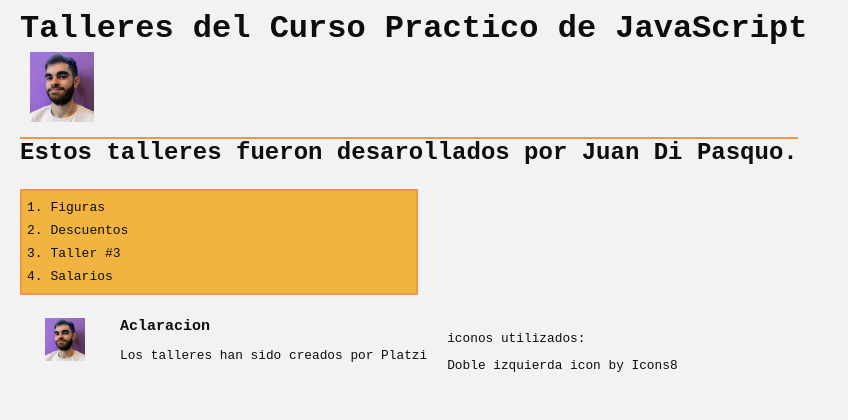
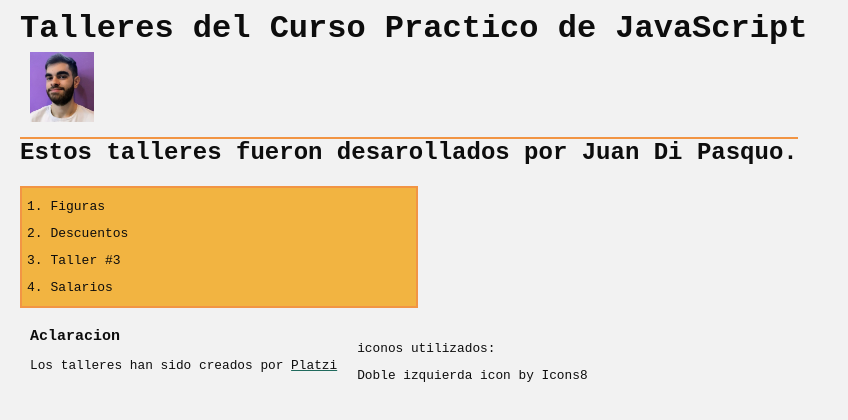
Before and after one commit to JAD200/curso_practico_javascript, a plain HTML site: page index.html in a window 1280 px wide. Shown: the whole page, without its empty margins (0-848 px from the left). Drawn offline with Linux system fonts and the light colour scheme.

Commit message:
Footers improved with links to Platzi

```diff
--- a/index.html
+++ b/index.html
@@ -49,10 +49,10 @@
         </section>
 
         <footer>
-            <img class="footer--logo" src="./images/logo del curso.png" alt="Logo final" />
+            <!-- <img class="footer--logo" src="./images/logo del curso.png" alt="Logo final" /> -->
             <section class="footer--disclaimer">
                 <div class="footer--disclaimer__title">Aclaracion</div>
-                <p>Los talleres han sido creados por Platzi</p>
+                <p class="footer--disclaimer__text">Los talleres han sido creados por <a id="platzi" href="https://platzi.com/">Platzi</a></p>
             </section>
             <section class="footer--icons">
                 <p>iconos utilizados:</p>
--- a/styles.css
+++ b/styles.css
@@ -27,8 +27,6 @@ h2{
 }
 nav{
     color: #0D0D0D;
-    display: grid;
-    grid-template-rows: initial;
 }
 ol{
     background-color: #F2B441;
@@ -47,7 +45,7 @@ ol{
     display:block;
 }
 li{
-    padding: 4px 0px;
+    padding: 6px 0px;
 }
 a {
     color: #0D0D0D;
@@ -118,10 +116,14 @@ footer{
 .footer--disclaimer{
     margin: 0px 10px;
 }
+
 .footer--disclaimer__title{
     font-weight: bold;
     font-size: 15px
 }
+#platzi{
+    text-decoration: underline solid #206A5D;
+}
 .footer--icons{
     margin: 0px 10px;
 }
```
Also changed, not shown: workshop1-figuras_geometricas/figuras.html (+4 -0 lines), workshop2-precios_y_descuentos/descuentos.html (+4 -0 lines), workshop3-promedio_moda_y_mediana/mediana.html (+4 -0 lines), workshop3-promedio_moda_y_mediana/moda.html (+4 -0 lines), workshop3-promedio_moda_y_mediana/promedio.html (+4 -0 lines), workshop4-analisis_serial/salarios.html (+4 -0 lines).
